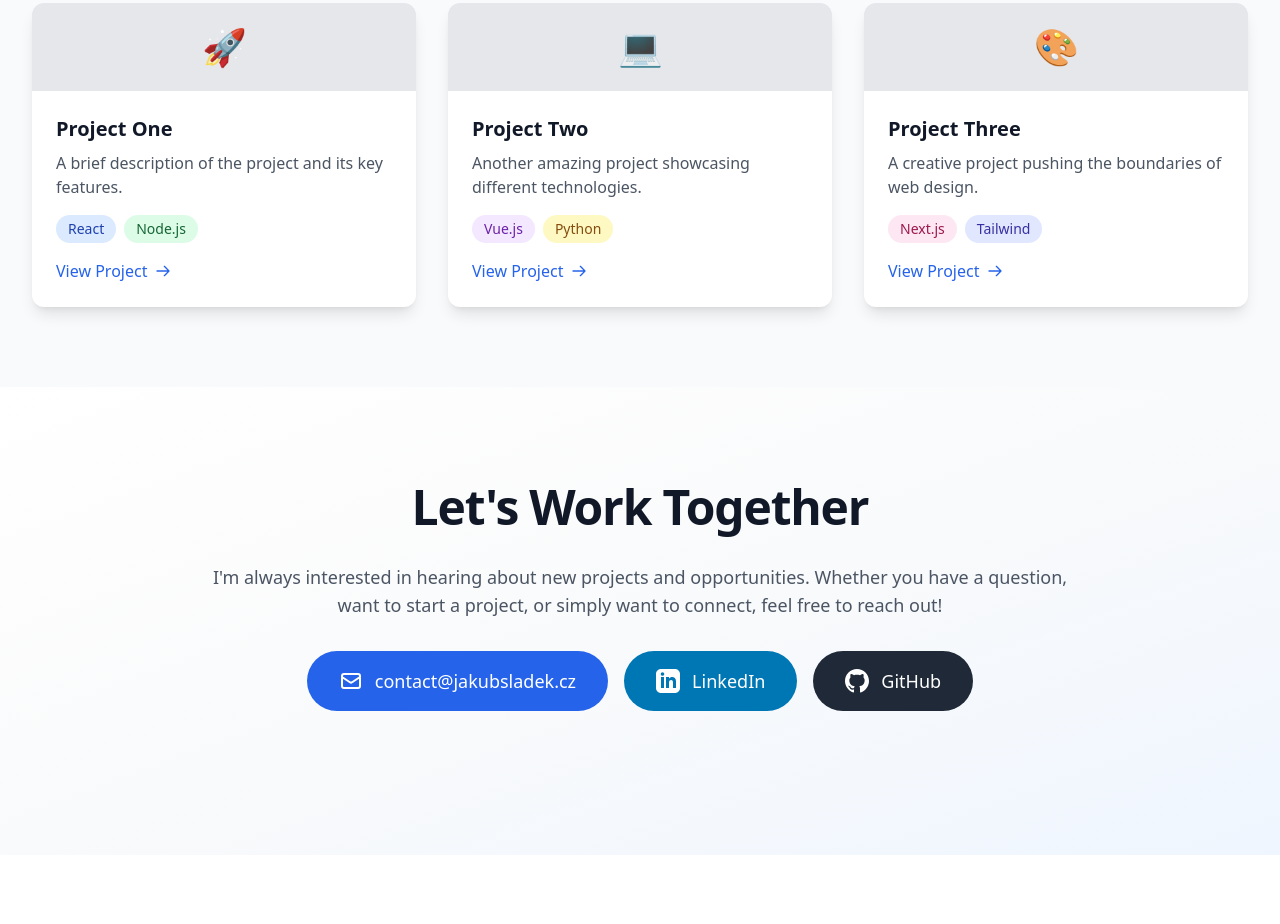
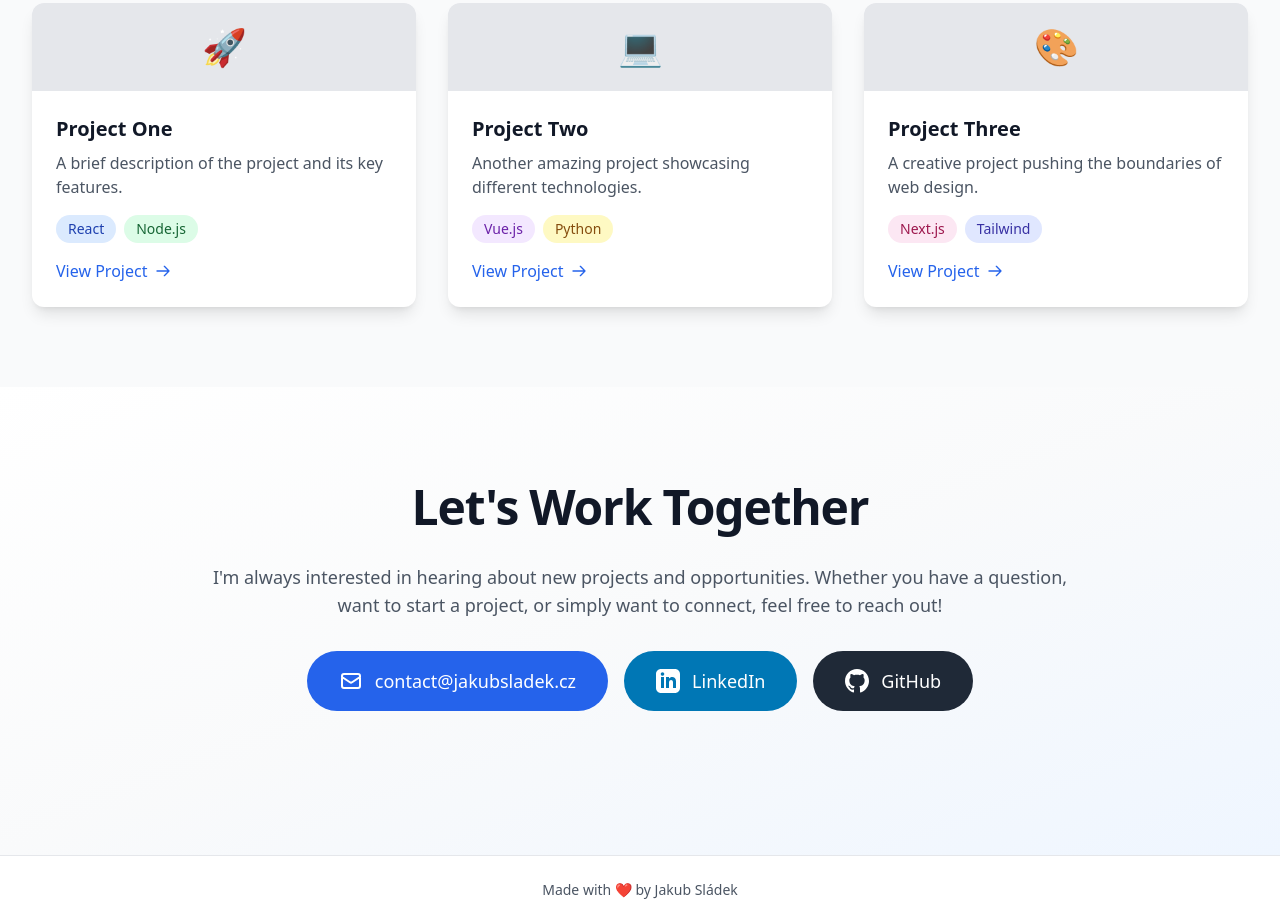
Before and after one commit to excap3r/jakubsladek.cz, a website built with Vite: page index.html in a window 1280 px wide. Shown: the part 2077-3001 px from the top of the page. Before the commit the page ends 2932 px from the top, so only its background shows below. Built offline with nearby package versions, Linux system fonts and the light colour scheme.

Commit message:
🚀 new footer 🚀

```diff
--- a/index.html
+++ b/index.html
@@ -247,6 +247,13 @@
         </section>
     </div>
 
+    <!-- Footer -->
+    <footer class="py-6 bg-white dark:bg-gray-900 border-t border-gray-200 dark:border-gray-800">
+        <div class="text-center text-gray-600 dark:text-gray-400 text-sm">
+            Made with <span class="text-red-500">❤️</span> by Jakub Sládek
+        </div>
+    </footer>
+
     <script type="module" src="/src/main.js"></script>
 </body>
 </html>
```
